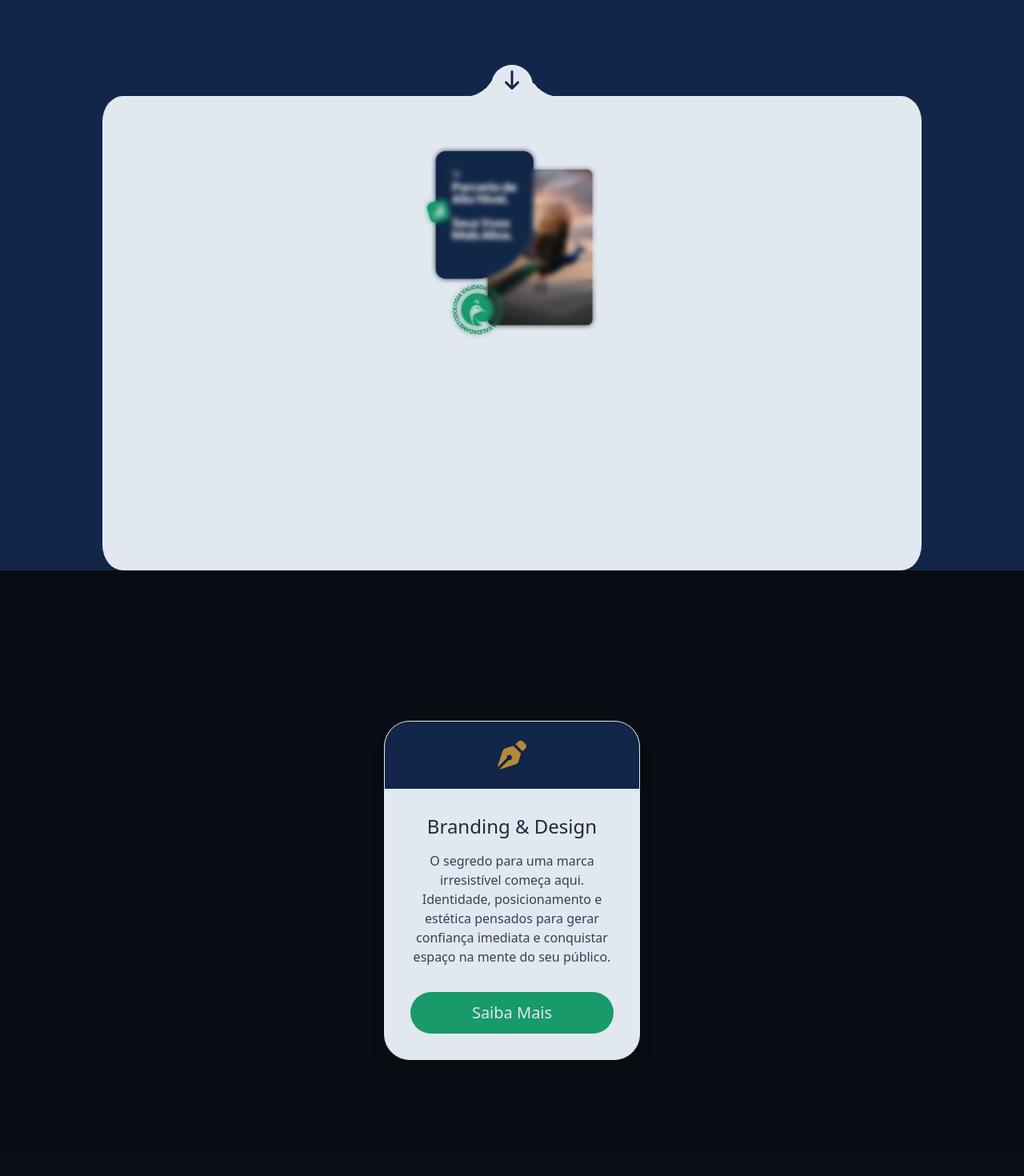
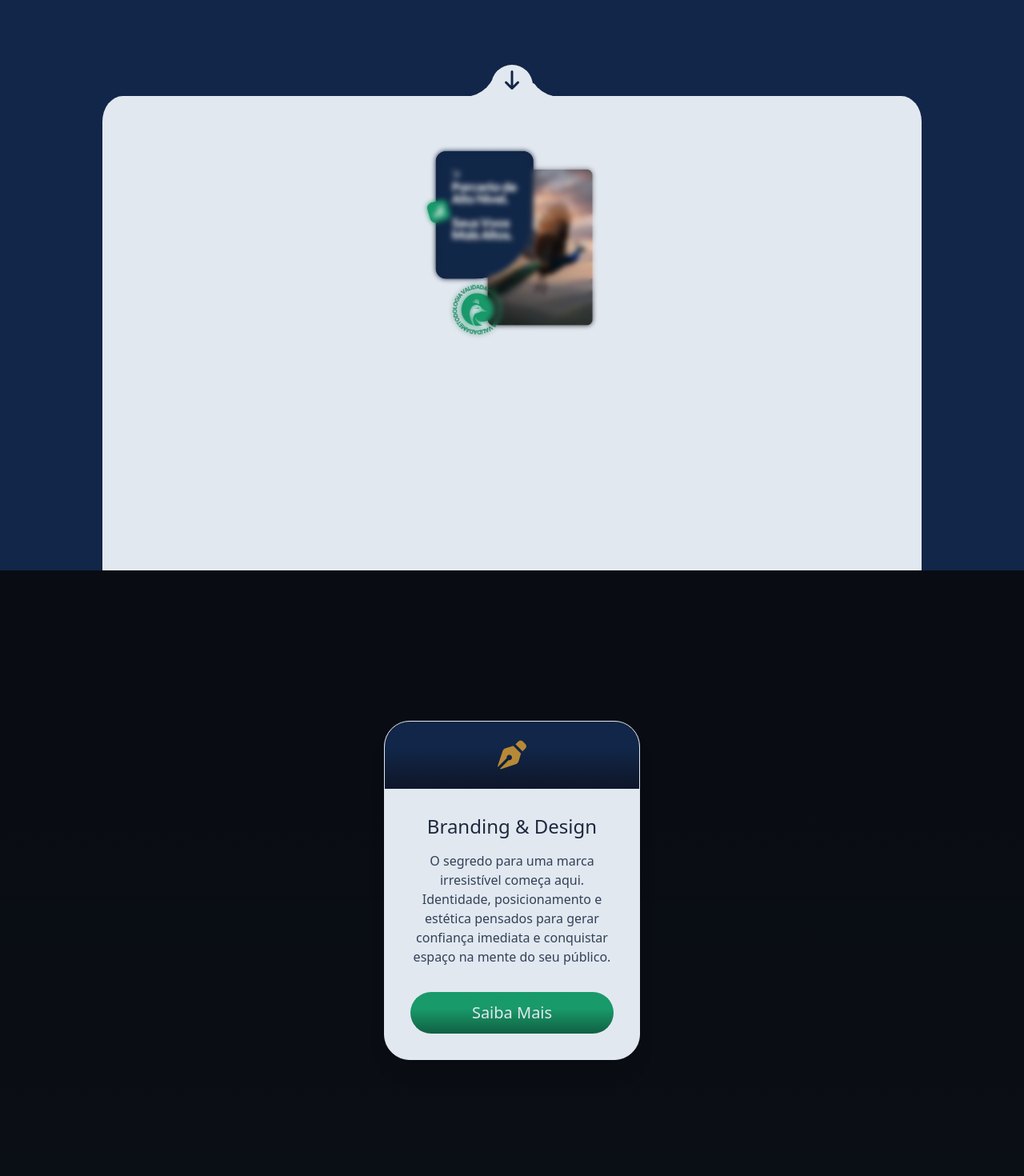
Before and after one commit to soustern/Prance-Company, a React (Vite) app: page / in a window 1280 px wide. Shown: the part 360-1830 px from the top of the page at 80% size. Built offline with nearby package versions, Linux system fonts and the light colour scheme; a web font is replaced by a local one.

Commit message:
Refactor Ui

```diff
--- a/src/App.tsx
+++ b/src/App.tsx
@@ -25,7 +25,7 @@ function App() {
       <header className='font-sans fixed inset-0 z-100 pointer-events-none'>
         <Navbar></Navbar>
       </header>
-      <main className='font-sans relative'>
+      <main className='font-sans relative bg-black'>
         <AnimationWrapper></AnimationWrapper>
         <Hero fontsReady={fontsReady}></Hero>
         <About fontsReady={fontsReady}></About>
--- a/src/components/Card.tsx
+++ b/src/components/Card.tsx
@@ -14,7 +14,7 @@ const Card = forwardRef<HTMLElement, cardProps>(({heading, paragraph, icon, clas
     return (
         <article ref={ref} className={`overflow-hidden bg-slate-200 rounded-4xl pb-8 shadow-xl border border-slate-200 max-w-[320px] ${className} pointer-events-auto`}>
             <div className="flex flex-col gap-8 items-center justify-center pb-4">
-                <div className="bg-bg-primary w-full h-full py-6 flex items center justify-center">
+                <div className="bg-gradient-to-t from-slate-900 from-5% to-60% to-bg-primary w-full h-full py-6 flex items center justify-center">
                     {icon && <i className={`fa-solid fa-${icon} text-4xl text-accent-secondary`}></i>}
                 </div>
                 <h3 className="text-2xl leading-tight  font-medium text-center text-slate-800">{heading}</h3>
--- a/src/components/PrimaryButton.tsx
+++ b/src/components/PrimaryButton.tsx
@@ -13,7 +13,7 @@ const PrimaryButton = ({text, children, className, link}: PrimaryButtonProps): J
 
     return (
         <motion.button onClick={() => window.open(link, "_blank")} whileTap={{scale: 0.9}} transition={{duration: 0.05, type: "spring", stiffness: 500, damping: 30}} className={`text-slate-200 px-8 py-4 w-full cursor-pointer relative z-0 overflow-hidden rounded-4xl font-medium text-2xl md:text-xl md:px-12 md:py-3 ${className} relative z-50`}>
-            <motion.div whileHover={{filter: "brightness(0.8)"}} transition={{duration: 0.1}} className="pointer-events-none z-0 absolute inset-0 w-full h-full bg-[var(--color-accent-primary)]"></motion.div>
+            <motion.div whileHover={{filter: "brightness(0.8)"}} transition={{duration: 0.1}} className="pointer-events-none z-0 absolute inset-0 w-full h-full bg-gradient-to-t from-[#116546] from-5% to-60% to-accent-primary"></motion.div>
             <span className="relative z-10 pointer-events-none pointer-events-none">{text}{children}</span>
         </motion.button>
     )
--- a/src/layout/About.tsx
+++ b/src/layout/About.tsx
@@ -73,7 +73,8 @@ const About = ({fontsReady}: aboutProps): JSX.Element => {
 
             gsap.to(backgroundRef.current, {
                 scaleX: 1,
-                borderRadius: 0,
+                borderTopLeftRadius: 24,
+                borderTopRightRadius: 24,
                 duration: 0.5,
                 ease: "power4.out",
                 willChange: "transform, opacity",
@@ -207,7 +208,7 @@ const About = ({fontsReady}: aboutProps): JSX.Element => {
                 </div>
                 <div style={{clipPath: 'polygon(4% 100%, 28% 50%, 60% 50%, 100% 100%, 99% 1%, 0% 0%, 0% 100%)'}} className="bg-[var(--color-bg-primary)] z-20 h-10 w-35 absolute inset-0"></div>
             </div>
-            <div ref={backgroundRef} className="[will-change: transform] absolute z-0 inset-0 bg-slate-200 w-full h-full transform origin-center scale-x-80 rounded-4xl"></div>
+            <div ref={backgroundRef} className="[will-change: transform] absolute z-0 inset-0 bg-slate-200 w-full h-full transform origin-center scale-x-80 rounded-t-4xl"></div>
             <div className="relative z-10 pb-8">
                 <img  src={about} ref={imageRef} className="[will-change: transform, opacity] max-w-[280px] relative z-10" alt="" />
                 <img  src={about} ref={imageBlurRef} className="[will-change: transform, opacity] max-w-[280px] absolute inset-0 z-10 blur-xs" alt="" />
--- a/src/layout/NavBar.tsx
+++ b/src/layout/NavBar.tsx
@@ -18,7 +18,7 @@ const NavBar = (): JSX.Element => {
     {
         return (
 
-            <nav className="bg-[var(--color-bg-primary)] px-2 pointer-events-auto">
+            <nav className="bg-[var(--color-bg-primary)]/60 backdrop-blur-3xl px-2 pointer-events-auto">
                 <div className="flex items-center justify-between">
                     <div id="logo">
                         <img src={logo} className="max-w-[120px]" alt="" />
@@ -31,8 +31,8 @@ const NavBar = (): JSX.Element => {
                         </motion.button>
                     </div>
                 </div>
-                <AnimatePresence mode="wait">{isOpen && <motion.div id="menu" initial={{height: 0}} animate={{height: "auto"}} transition={{duration: 0.2, ease: "easeOut"}} className="bg-[var(--color-bg-primary)] w-full overflow-hidden will-change-transform" exit={{height: 0}} style={{contain: 'layout style paint'}}>
-                    <div className={`px-4 pt-8 pb-30 h-screen overflow-y-auto ${isOpen ? `pointer-events-auto` : `pointer-events-none`}`}>
+                <AnimatePresence mode="wait">{isOpen && <motion.div id="menu" initial={{height: 0}} animate={{height: "auto"}} transition={{duration: 0.2, ease: "easeOut"}} className=" w-full overflow-hidden will-change-transform" exit={{height: 0}} style={{contain: 'layout style paint'}}>
+                    <div className={`px-4 pt-8 pb-30 h-screen overflow-y-auto  ${isOpen ? `pointer-events-auto` : `pointer-events-none`}`}>
                         <ul className="w-full flex flex-col items-start gap-8">
                             {
                                 navOptions.map((option, index) => {
--- a/src/layout/brands.tsx
+++ b/src/layout/brands.tsx
@@ -60,7 +60,7 @@ const Brands = ({fontsReady}: brandsProps): JSX.Element => {
 
     // TODO: Create ScrollTrigger Animations
     return (
-        <section id="brands-section" className="bg-slate-200 flex flex-col items-center justify-center relative px-4 py-8">
+        <section id="brands-section" className="bg-slate-200 flex flex-col items-center justify-center relative px-4 py-8 rounded-4xl">
             <h2 ref={brandsHeading} className="[will-change: opacity, transform] font-medium text-center text-2xl leading-tight pb-12 text-[var(--color-bg-primary)] relative z-10">Quem já voou com a Prance:</h2>
             <div className="w-[110%] overflow-x-hidden relative pb-12">
                 <div ref={marqueeRef} className="flex [&>img]:w-70 [&>img]:h-70  gap-4 [&>*]:rounded-4xl [&>*]:shadow-xl justify-baseline">
--- a/src/layout/footer.tsx
+++ b/src/layout/footer.tsx
@@ -10,7 +10,7 @@ import { motion } from "motion/react"
 
 const Footer = (): JSX.Element => {
     return (
-        <section id="footer-section" className="flex flex-col justify-center relative px-4 py-8 bg-[var(--color-bg-primary)]">
+        <section id="footer-section" style={{clipPath: `polygon(0 0%, 100% 15%, 100% 100%, 0% 100%)`}} className="flex flex-col justify-center relative px-4 py-8 pt-26 bg-gradient-to-tl from-slate-900 to-bg-primary to-60% -mt-22">
             <div className="flex flex-col items-center gap-4">
                 <div className="flex flex-col gap-4 pb-4">
                     <motion.a whileTap={{scale: 0.9}} transition={{duration: 0.05, type: "spring", stiffness: 500, damping: 30}} href="https://wa.link/173tl9" target="_blank" className="flex gap-2 items-baseline text-xl origin-left">
```
Also changed, not shown: src/assets/aboutUiElement.svg (added).
